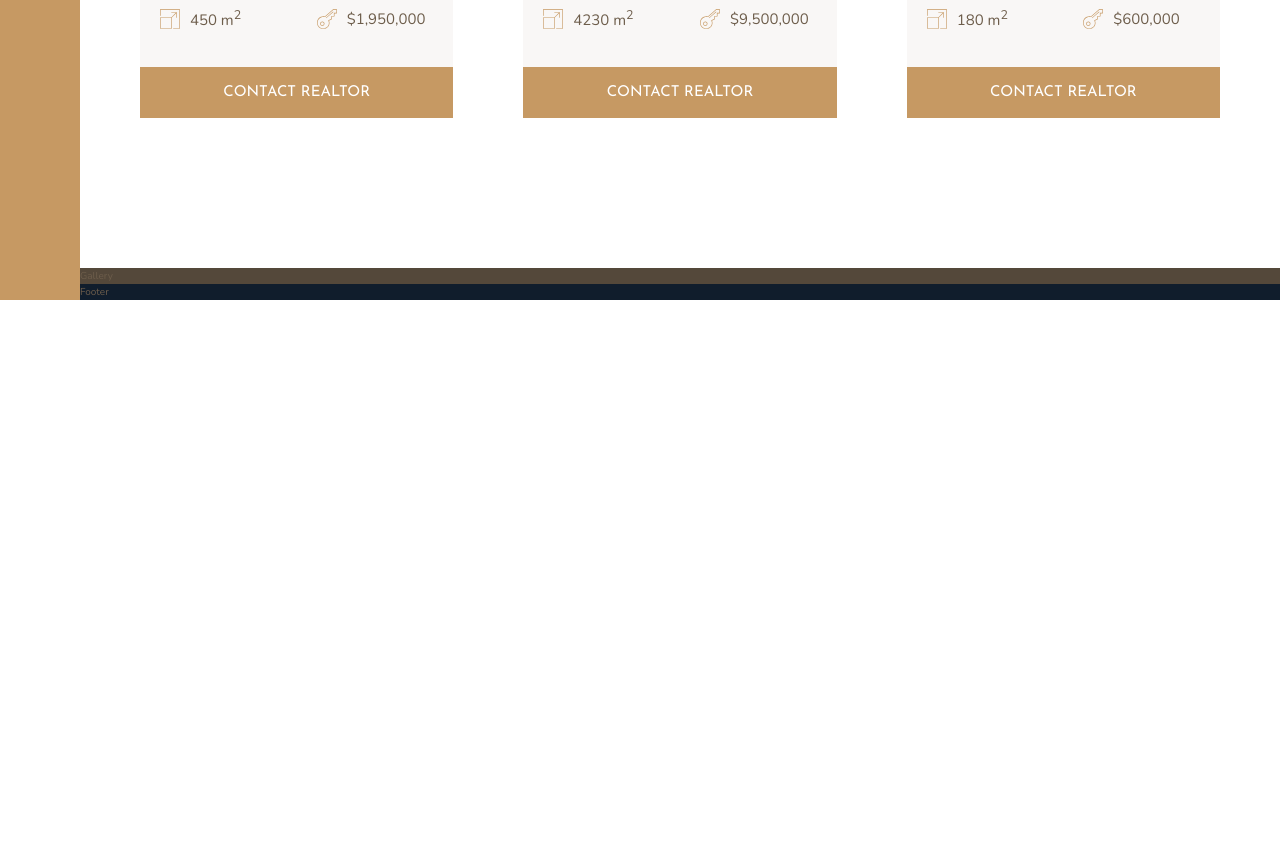
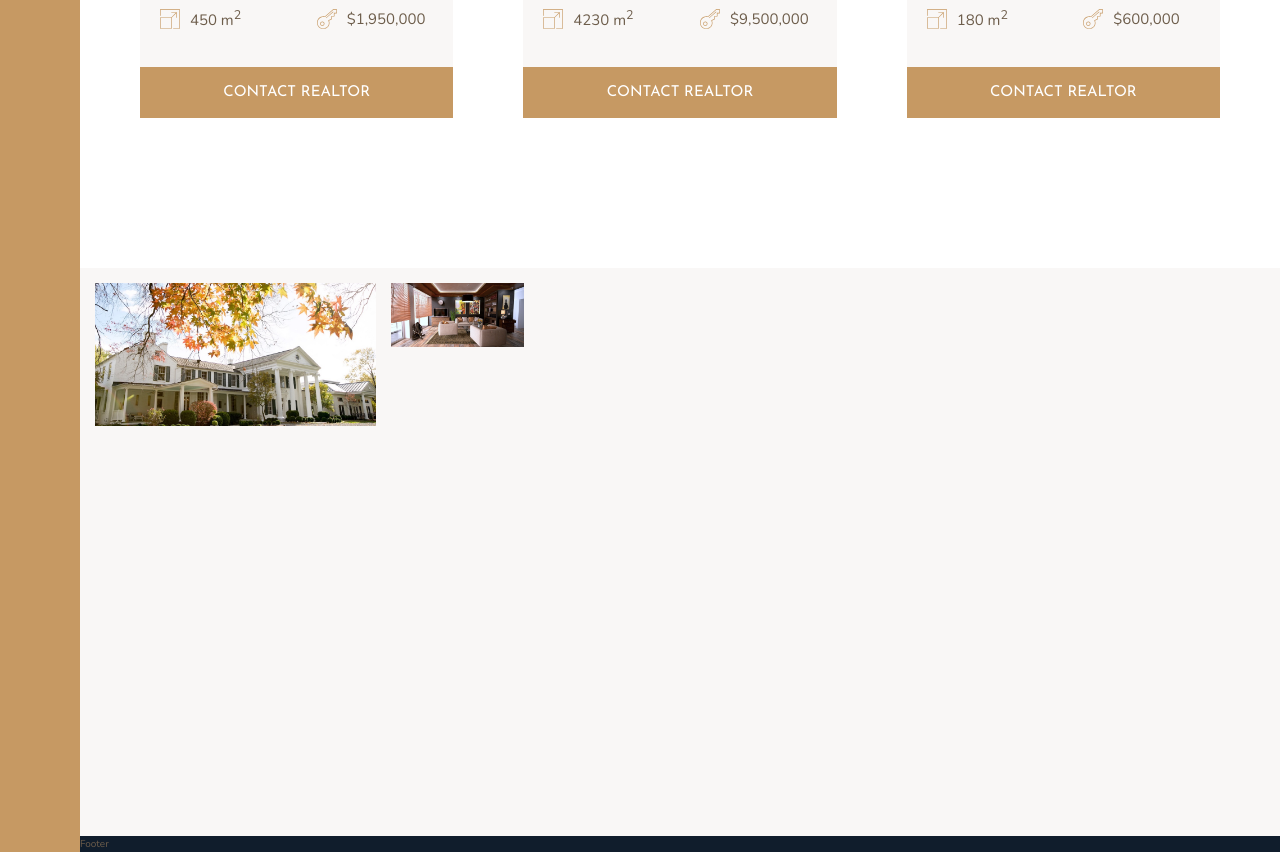
Before and after one commit to harrygothold/Nexter, a website: page index.html in a window 1280 px wide. Shown: the part 2804-3656 px from the top of the page. Before the commit the page ends 3104 px from the top, so only its background shows below. Drawn offline with nearby package versions, Linux system fonts and the light colour scheme.

Commit message:
started building image gallery

```diff
--- a/index.html
+++ b/index.html
@@ -307,7 +307,10 @@
 
     </section>
     <section class="gallery">
-        Gallery
+        <figure class="gallery__item gallery__item--1">
+            <img src="img/gal-1.jpeg" alt="Gallery Image 1" class="gallery__img">
+        </figure>
+        <img src="img/gal-2.jpeg" alt="Gallery Image 2" class="gallery__img">
     </section>
     <footer class="footer">
         Footer
--- a/sass/_gallery.scss
+++ b/sass/_gallery.scss
@@ -1,4 +1,24 @@
 .gallery {
-    background-color: $color-grey-dark-1;
+    background-color: $color-grey-light-1;
     grid-column: full-start / full-end;
+
+    display: grid;
+    grid-template-columns: repeat(8, 1fr);
+    grid-template-rows: repeat(7, 5vw);
+    grid-gap: 1.5rem;
+    padding: 1.5rem;
+
+    &__item {
+        &--1 {
+            grid-row: 1 / span 2;
+            grid-column: 1 /span 2;
+        }
+    }
+
+    &__img {
+        width: 100%;
+        height: 100%;
+        object-fit: cover;
+        display: block;
+    }
 }
```
Also changed, not shown: css/style.css.
